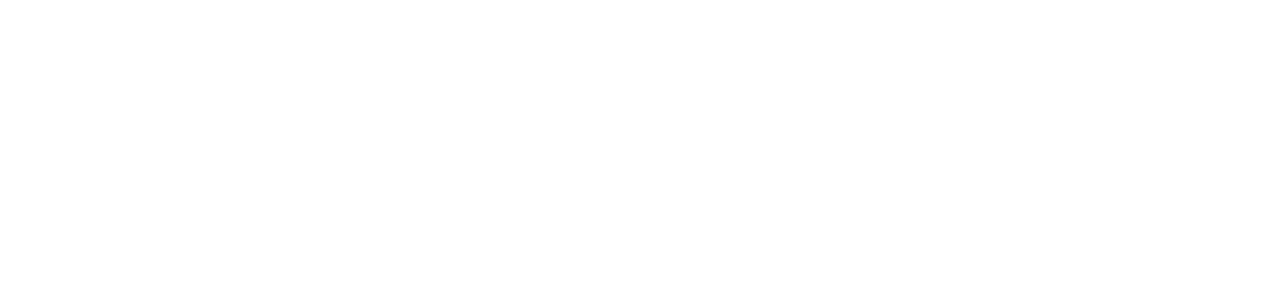
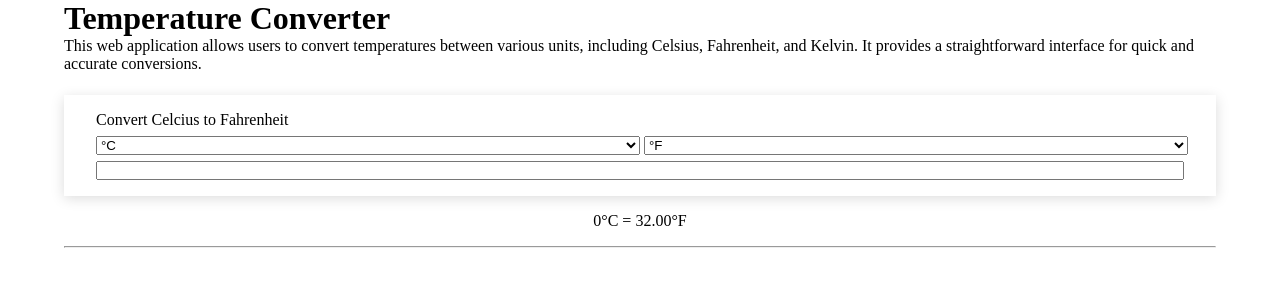
Before and after one commit to b0chard/temperature-converter, a plain HTML site: page index.html in a window 1280 px wide. Drawn offline with Linux system fonts and the light colour scheme.

Commit message:
im already halfway, just saving because i dont know what to do next

```diff
--- a/index.html
+++ b/index.html
@@ -6,15 +6,47 @@
   <meta name="author" content="ametoresu">
   <meta name="description" content="converts temperatures from Celcius, Fahrenheit, and Kelvin.">
   <meta name="robots" content="index, follow">
-  <title>Temperature Converter by ametoresu</title>
+  <title>Temperature Converter</title>
   <link rel="icon" type="image/ico" href="/assets/icons/favicon.ico">
   <meta property="og:type" content="website">
-  <meta property="og:title" content="Temperature Converter by ametoresu">
+  <meta property="og:title" content="Temperature Converter">
   <meta property="og:description" content="a web application that converts temperatures on various units.">
   <meta property="og:image" content="/assets/pfp/profile.jpg">
   <meta property="og:url" content="https://tenkyuu.dev">
   <meta name="twitter:card" content="summary_large_image">
+  <link rel="stylesheet" href="styles.css">
 <body>
-
+  <header></header>
+  <main>
+    <div class="summary">
+      <h1>Temperature Converter</h1>
+      <p>This web application allows users to convert temperatures between various units, including Celsius, Fahrenheit, and Kelvin. It provides a straightforward interface for quick and accurate conversions.</p>
+    </div>
+    <div class="converter-ctn">
+      <div class="">Convert <span id="convertFromTxt"></span> to <span id="convertToTxt"></span></div>
+      <div class="convertion-wrapper">
+        <div class="selection-wrapper">
+          <select name="unitFrom" id="unitFrom">
+            <option value="Celcius" selected>&deg;C</option>
+            <option value="Fahrenheit">&deg;F</option>
+            <option value="Kelvin">K</option>
+          </select>
+          <select name="unitTo" id="unitTo">
+            <option value="Celcius">&deg;C</option>
+            <option value="Fahrenheit" selected>&deg;F</option>
+            <option value="Kelvin">K</option>
+          </select>
+        </div>
+        <input type="text" name="userInput" id="userInput" onkeyup="calculate(this.value)">
+      </div>
+    </div>
+    <div id="result">0&deg;C &equals; 32.00&deg;F
+      <!-- <span id="resultFrom">0</span><span id="resultUnitFrom">&deg;C</span> &equals;
+      <span id ="resultTo">32</span><span id="resultUnitTo">&deg;F</span> -->
+    </div>
+    <hr>
+    <div id="solution"></div>
+  </main>
+  <script src="script.js"></script>
 </body>
 </html>
--- /dev/null
+++ b/script.js
@@ -0,0 +1,94 @@
+const tempUnitFrom = document.getElementById("unitFrom");
+const tempUnitTo = document.getElementById("unitTo");
+const result = document.getElementById("result");
+const fromTxt = document.getElementById("convertFromTxt");
+const toTxt = document.getElementById("convertToTxt");
+
+const convert = (num, from, to) => {
+  let result = "";
+
+  if (from === "Celcius") {
+    if (to === "Fahrenheit") {
+      result = (num * 1.8) + 32;
+    } else if (to === "Kelvin") {
+      result = num + 273.15;
+    } else {
+      result = num;
+    }
+  } else if (from === "Fahrenheit") {
+    if (to === "Celcius") {
+      result = (num - 32) / (9 / 5);
+    } else if (to === "Kelvin") {
+      result = (num + 459.67) / 1.8;
+    } else {
+      result = num;
+    }
+  } else if (from === "Kelvin") {
+    if (to === "Celcius") {
+      result = num - 273.15;
+    } else if (to === "Fahrenheit") {
+      result = (num * 1.8) - 459.67;
+    } else {
+      result = num;
+    }
+  }
+
+  return result;
+}
+
+const updateUI = () => {
+
+}
+
+const calculate = (value) => {
+  const from = tempUnitFrom.value;
+  const to = tempUnitTo.value;
+
+  if (from === "Celcius") {
+    if (to === "Fahrenheit") {
+      fromTxt.innerText = "Celcius";
+      toTxt.innerText = "Fahrenheit";
+    } else if (to === "Kelvin") {
+      fromTxt.innerText = "Celcius";
+      toTxt.innerText = "Kelvin";
+    } else {
+      fromTxt.innerText = "Celcius";
+      toTxt.innerText = "Celcius";
+    }
+  } else if (from === "Fahrenheit") {
+    if (to === "Celcius") {
+      fromTxt.innerText = "Fahrenheit";
+      toTxt.innerText = "Celcius";
+    } else if (to === "Kelvin") {
+      fromTxt.innerText = "Fahrenheit";
+      toTxt.innerText = "Kelvin";
+    } else {
+      fromTxt.innerText = "Fahrenheit";
+      toTxt.innerText = "Fahrenheit";
+    }
+  } else if (from === "Kelvin") {
+    if (to === "Celcius") {
+      fromTxt.innerText = "Kelvin";
+      toTxt.innerText = "Celcius";
+    } else if (to === "Fahrenheit") {
+      fromTxt.innerText = "Kelvin";
+      toTxt.innerText = "Fahrenheit";
+    } else {
+      fromTxt.innerText = "Kelvin";
+      toTxt.innerText = "Kelvin";
+    }
+  }
+
+  const noSpace = value.replace(/[^\d]/g, ""); //remove whitespaces and non-numerical characters
+  const parsedInt = parseInt(noSpace);
+
+  if (!parsedInt || isNaN(parsedInt)) {
+    result.innerHTML = `0&deg;C &equals; 32.00&deg;F`;
+    return;
+  } else {
+    document.getElementById("result").innerHTML = convert(parsedInt, from, to);
+    // updateUI();
+  }
+}
+
+document.addEventListener("DOMContentLoaded", calculate);
--- /dev/null
+++ b/styles.css
@@ -0,0 +1,41 @@
+:root {
+  --button: #0031a2;
+}
+*,
+::before,
+::after {
+  box-sizing: border-box;
+  margin: 0;
+  padding: 0;
+}
+html {
+  /* font-size: 62.5%; */
+}
+main {
+  width: 90%;
+  margin: 0 auto;
+}
+.converter-ctn {
+  box-shadow: 0rem 0.2rem 0.8rem #00000025;
+  padding: 1rem 2rem;
+  margin-top: 1.4rem;
+}
+.convertion-wrapper {
+  white-space: nowrap;
+}
+.selection-wrapper {
+  border: none;
+  display: block;
+  margin-top: 0.4rem;
+}
+select {
+  width: 50%;
+}
+input {
+  margin-top: 0.4rem;
+  width: 100%;
+}
+#result {
+  text-align: center;
+  padding: 1rem;
+}
```
